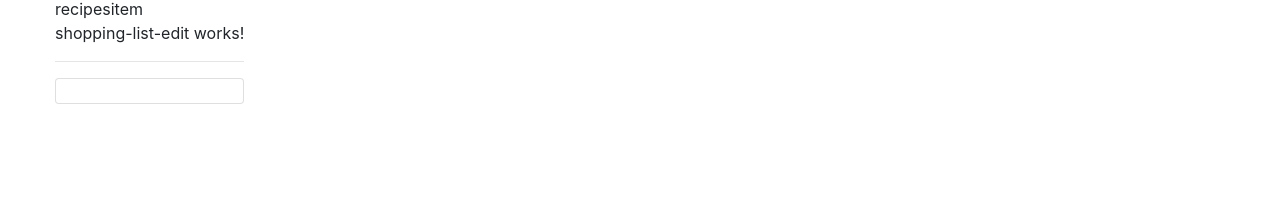
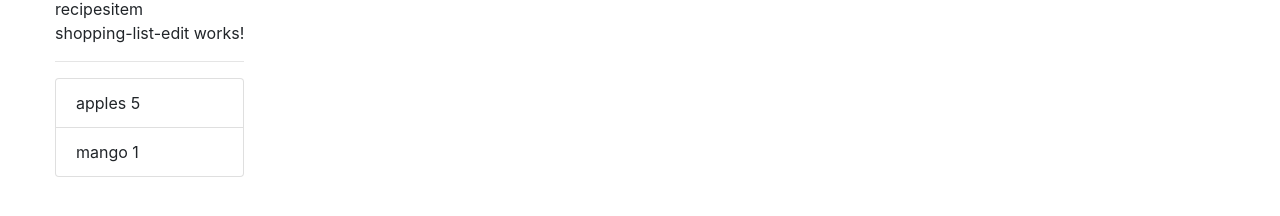
Before and after one commit to arjunraj15/angular-basic-project, an Angular app: page / in a window 1280 px wide. Shown: the part 330-546 px from the top of the page. Built offline with nearby package versions, Linux system fonts and the light colour scheme.

Commit message:
1 file modified

```diff
--- a/src/app/shopping-list/shopping-list.component.html
+++ b/src/app/shopping-list/shopping-list.component.html
@@ -3,7 +3,11 @@
     <app-shopping-list-edit></app-shopping-list-edit>
     <hr>
     <ul class="list-group">
-      <a  class="list-group-item" style="cursor: pointer"></a>
+      <a  class="list-group-item"
+       style="cursor: pointer"
+       *ngFor="let ingredient of ingredients">
+       {{ ingredient.name }}
+       {{ ingredient.amount }}</a>
     </ul>
   </div>
   <div>
```
